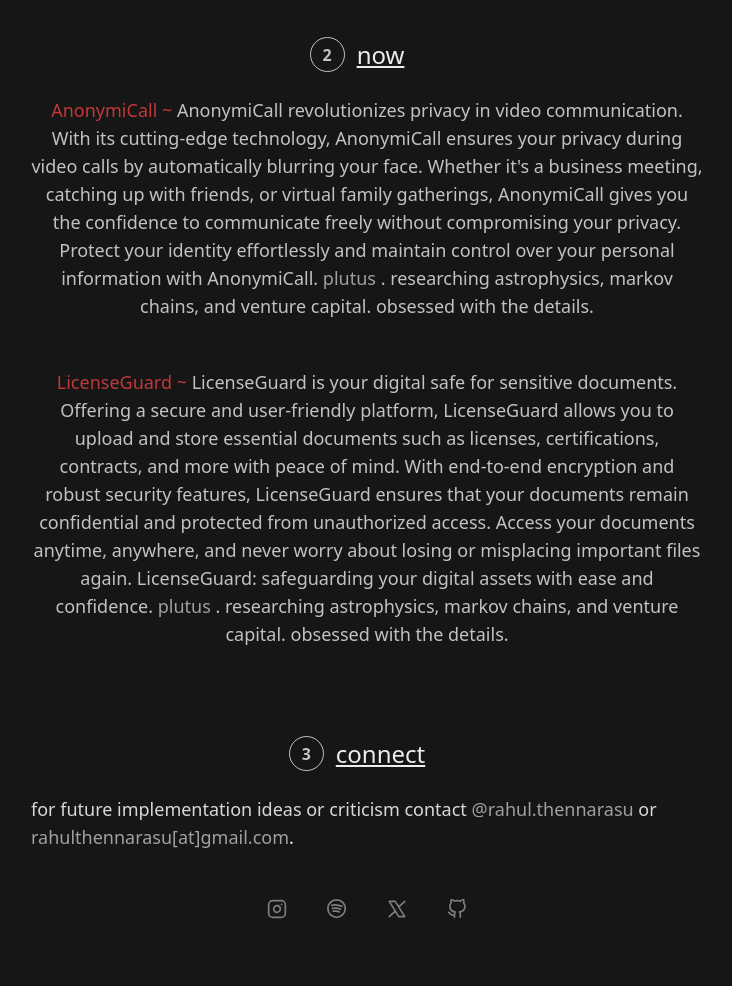
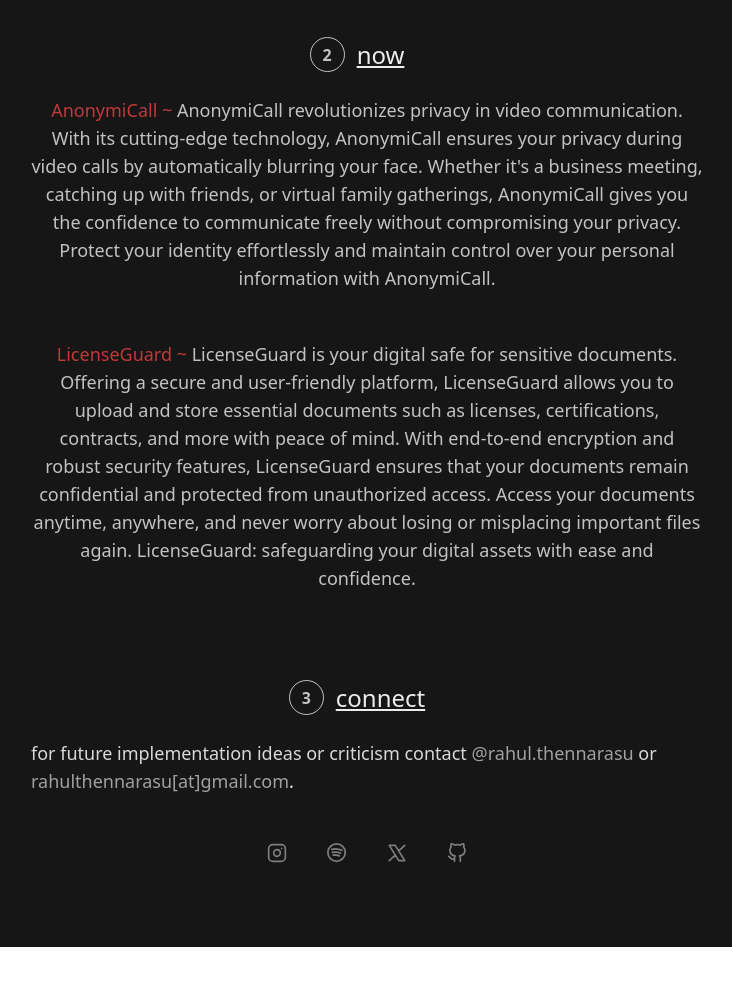
Before and after one commit to RahulThennarasu/dataGuard, a plain HTML site: page index.html in a window 1280 px wide. Shown: the part 1108-2094 px from the top of the page, without its empty margins (273-1005 px from the left). After the commit the page ends 2055 px from the top, so only its background shows below. Drawn offline with Linux system fonts and the light colour scheme.

Commit message:
Update index.html

```diff
--- a/index.html
+++ b/index.html
@@ -101,8 +101,6 @@
                                 <a class="text-[#D37D3D]/90 duration-200 hover:text-[#E4721C] hover:underline" target="_blank">AnonymiCall ~ </a>
                                 AnonymiCall revolutionizes privacy in video communication. With its cutting-edge technology, AnonymiCall ensures your privacy during video calls by automatically blurring your face. Whether it's a business meeting, catching up with friends, or virtual family gatherings, AnonymiCall gives you the confidence to communicate freely without compromising your privacy. Protect your identity effortlessly and maintain control over your personal information with AnonymiCall.
                                 <!-- -->
-                                <a href="https://tryplutus.xyz" class="text-link">plutus</a>
-                                . researching astrophysics, markov chains, and venture capital. obsessed with the details.
                             </p>
                         </div>
                         <div class="max-w-2xl">
@@ -110,8 +108,7 @@
                                 <a class="text-[#D37D3D]/90 duration-200 hover:text-[#E4721C] hover:underline" target="_blank">LicenseGuard ~ </a>
                                 LicenseGuard is your digital safe for sensitive documents. Offering a secure and user-friendly platform, LicenseGuard allows you to upload and store essential documents such as licenses, certifications, contracts, and more with peace of mind. With end-to-end encryption and robust security features, LicenseGuard ensures that your documents remain confidential and protected from unauthorized access. Access your documents anytime, anywhere, and never worry about losing or misplacing important files again. LicenseGuard: safeguarding your digital assets with ease and confidence.
                                 <!-- -->
-                                <a href="https://tryplutus.xyz" class="text-link">plutus</a>
-                                . researching astrophysics, markov chains, and venture capital. obsessed with the details.
+
                             </p>
                         </div>
                     </section>
```
